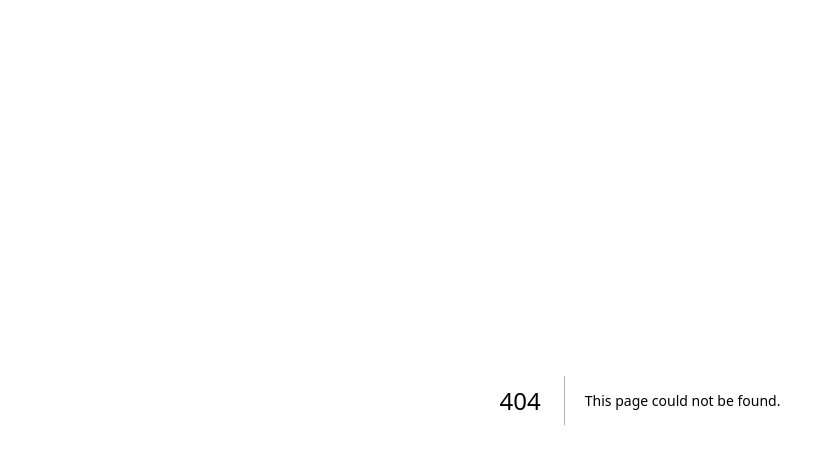
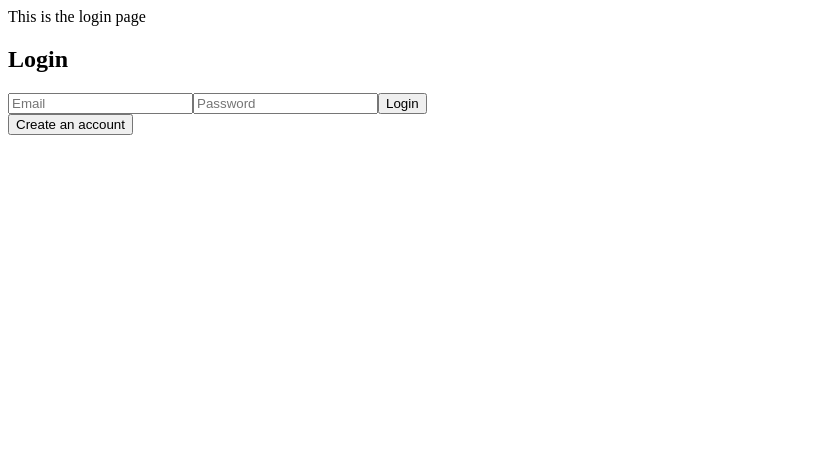
Before and after one commit to yaosterg/new_personal_website, a Next.js app in the folder new_personal_website/: page /Login in a window 1280 px wide. Before the commit this address had no page. Shown: the top 464 px of the page, without its empty margins (0-835 px from the left). Built offline with nearby package versions, Linux system fonts and the light colour scheme; no server answers.

Commit message:
separate login pages

```diff
--- /dev/null
+++ b/new_personal_website/src/app/Login/page.js
@@ -0,0 +1,11 @@
+import AuthForm from "../components/AuthForm";
+export default function Login() {
+  return (
+    <div>
+      This is the login page
+      <div>
+        <AuthForm />
+      </div>
+    </div>
+  );
+}
--- a/new_personal_website/src/app/components/AuthForm.js
+++ b/new_personal_website/src/app/components/AuthForm.js
@@ -8,6 +8,7 @@ import {
   createUserWithEmailAndPassword,
 } from "firebase/auth";
 import { auth } from "../../../firebase";
+import { useRouter } from "next/router";
 
 const AuthForm = () => {
   const [email, setEmail] = useState("");
--- a/new_personal_website/src/app/page.js
+++ b/new_personal_website/src/app/page.js
@@ -1,11 +1,15 @@
 import Image from "next/image";
 import AuthForm from "./components/AuthForm";
+import Link from "next/link";
 
 export default function Home() {
   return (
     <div>
       <h1>Welcome to my new website under construction</h1>
-      <AuthForm />
+      <h1>NavBar goes here</h1>
+      <button>
+        <Link href="/login">Login</Link>
+      </button>
     </div>
   );
 }
```
Also changed, not shown: new_personal_website/src/app/components/NavBar.js (added).
